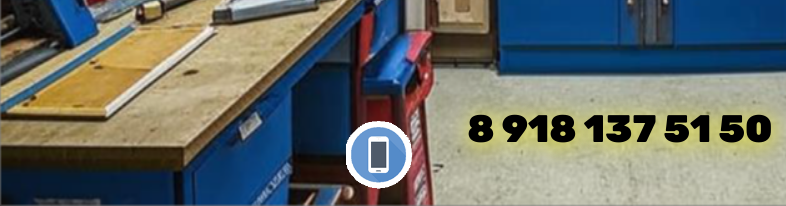
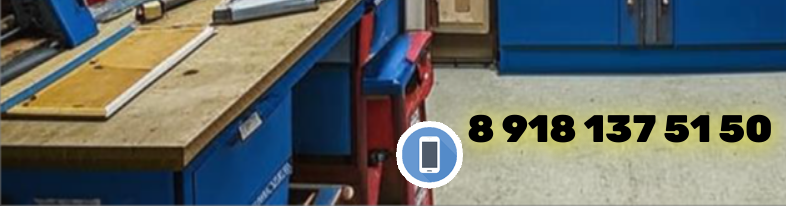
Before and after one commit to orbital13/krd-remont, a plain HTML site: page index.html in a window 1280 px wide. Shown: the part 594-800 px from the top of the page, 0-786 px from the left. Drawn offline with Linux system fonts and the light colour scheme.

Commit message:
Add files via upload

```diff
--- a/style.css
+++ b/style.css
@@ -258,7 +258,7 @@ body {
 	z-index: 2;
 	display: flex;
 	position: static;
-	margin: 2% 0px 0px -2vw;
+	margin: 2% 0px 0px 2vw;
 	white-space: nowrap;
 	text-decoration: none;
 	/*border: 3px solid green;*/
```
